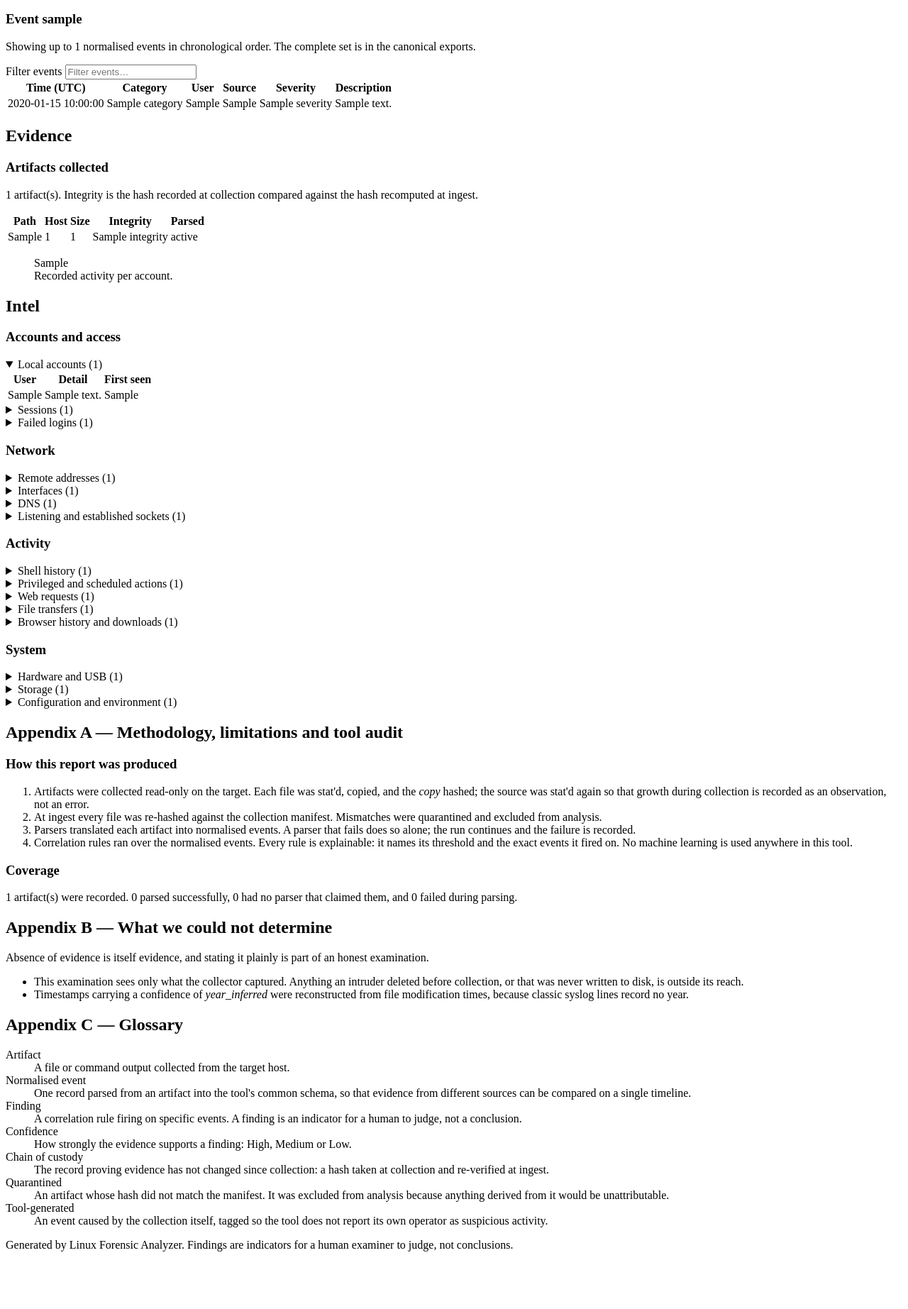
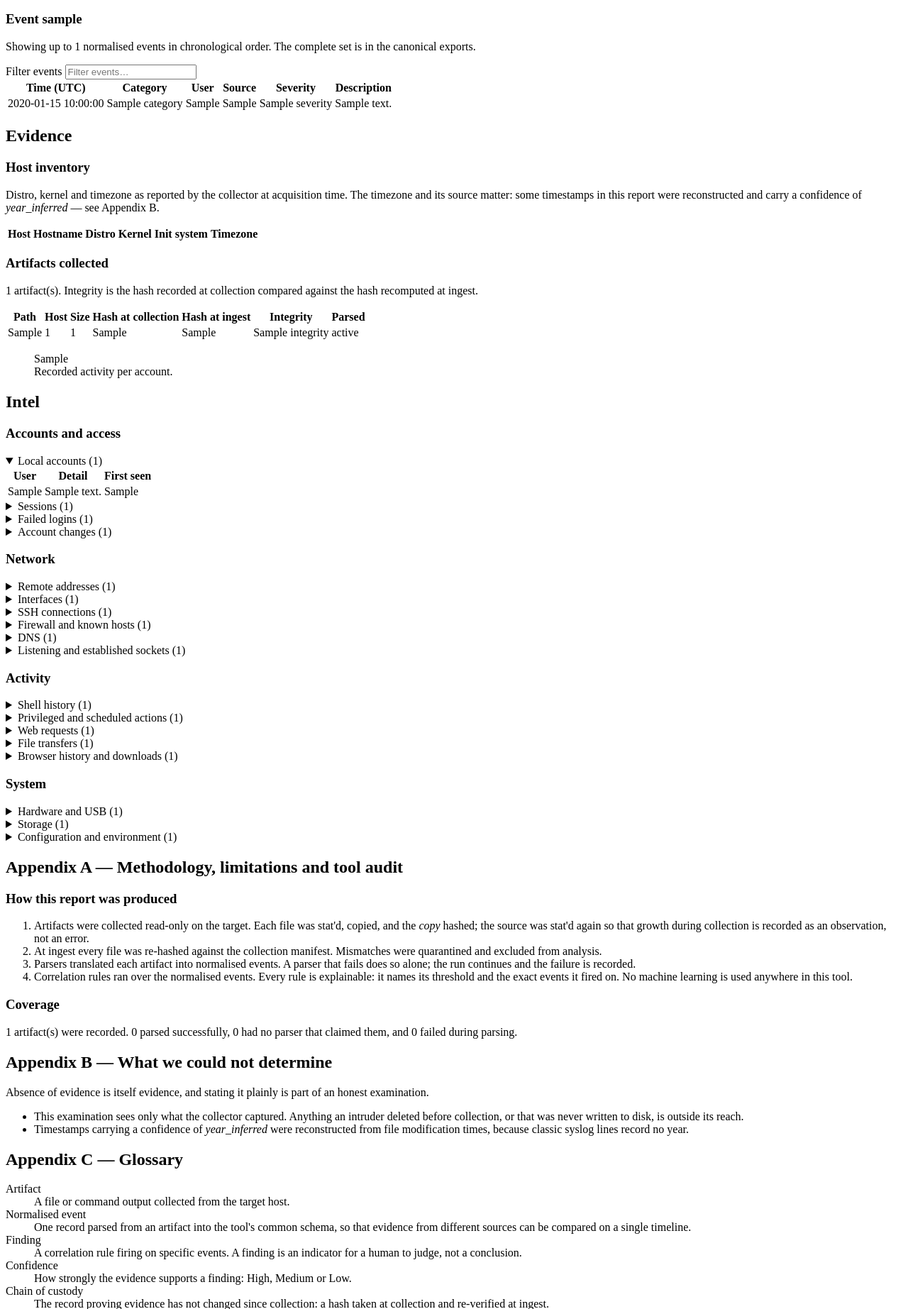
Before and after one commit to internsdfir-hub/Linux-Forensics-system, a Python web app: template analyzer/lfa/ui/templates/report.html.j2 in a window 1280 px wide. Shown: the part 1457-3302 px from the top of the page at 71% size. Before the commit the page ends 3221 px from the top, so only its background shows below. Run offline with Jinja, Linux system fonts and the light colour scheme; the template is opened without the code that fills it: most values are stand-ins (such as "Sample title", 1, 10 or a date in 2020); lists and menus that the app fills with data are empty.

Commit message:
fix(report): restore host inventory, chain-of-custody hashes, finding id; fix entity escaping; render remaining intel keys
Round 1 review fixes on task 5, all defects in the brief rather than the
implementation:

1. Evidence section now shows a host inventory table (distro, kernel, init
   system, timezone and its source) above the artifact table, read from
   summary.hosts_meta via .get() chains. Without this, Appendix B's
   year_inferred timezone caveat had nothing for the reader to check it
   against.
2. Artifact table restores sha256_at_collect / sha256_at_ingest, truncated
   to 16 chars in a .mono cell with the full hash in a title attribute. An
   integrity badge asserting pass/fail without the underlying hashes is not
   a chain of custody.
3. Every '&mdash;' string literal inside a {{ }} expression (in
   _evidence.html.j2, _intel.html.j2's macro, and three columns of
   _timeline.html.j2) was being double-escaped by autoescape into the
   literal text "&mdash;" in the browser. Replaced with the actual em-dash
   character. Entities written directly in HTML text, outside {{ }}, were
   left untouched.
4. Findings' technical drawer now leads with the finding_id, which is how
   an examiner cross-references a finding against the canonical JSON/CSV
   exports.
5. Added three of six previously-unrendered intel keys: user_diffs
   (account changes) under Accounts and access, and firewall_network /
   ssh_connections under Network. The other three (logins,
   internet_services, network_persistence) stay out as legacy aggregates
   that duplicate data already shown elsewhere.

No new `| safe` was introduced anywhere; the six permitted occurrences
(inline_css, inline_js, svg_chart, severity_chart, user_chart,
failures_chart) are unchanged.

```diff
--- a/analyzer/lfa/ui/templates/partials/_evidence.html.j2
+++ b/analyzer/lfa/ui/templates/partials/_evidence.html.j2
@@ -1,5 +1,45 @@
 <section id="sec-evidence" aria-labelledby="h-evidence">
   <h2 id="h-evidence">Evidence</h2>
+
+  <h3>Host inventory</h3>
+  <p class="muted">Distro, kernel and timezone as reported by the collector at
+     acquisition time. The timezone and its source matter: some timestamps in
+     this report were reconstructed and carry a confidence of
+     <em>year_inferred</em> &mdash; see Appendix B.</p>
+
+  <div class="table-scroll">
+    <table class="data-table" data-sortable>
+      <thead>
+        <tr>
+          <th scope="col" data-sort="text">Host</th>
+          <th scope="col" data-sort="text">Hostname</th>
+          <th scope="col" data-sort="text">Distro</th>
+          <th scope="col" data-sort="text">Kernel</th>
+          <th scope="col" data-sort="text">Init system</th>
+          <th scope="col" data-sort="text">Timezone</th>
+        </tr>
+      </thead>
+      <tbody>
+        {% for host_id, host_meta in summary.hosts_meta.items() %}
+        {% set host = host_meta.get('collector_manifest', {}).get('host', {}) %}
+        <tr>
+          <td class="mono">{{ host_id }}</td>
+          <td>{{ host.get('hostname') or '—' }}</td>
+          <td>
+            {{ host.get('pretty_name') or host.get('distro_id') or '—' }}
+            {%- if host.get('version_id') %} {{ host.get('version_id') }}{% endif %}
+          </td>
+          <td class="mono">{{ host.get('kernel') or '—' }}</td>
+          <td>{{ host.get('init_system') or '—' }}</td>
+          <td>
+            {{ host.get('timezone') or '—' }}
+            {%- if host.get('timezone_source') %} ({{ host.get('timezone_source') }}){% endif %}
+          </td>
+        </tr>
+        {% endfor %}
+      </tbody>
+    </table>
+  </div>
 
   <h3>Artifacts collected</h3>
   <p class="muted">{{ artifacts | length }} artifact(s). Integrity is the hash
@@ -12,6 +52,8 @@
           <th scope="col" data-sort="text">Path</th>
           <th scope="col" data-sort="text">Host</th>
           <th scope="col" data-sort="number">Size</th>
+          <th scope="col" data-sort="text">Hash at collection</th>
+          <th scope="col" data-sort="text">Hash at ingest</th>
           <th scope="col" data-sort="text">Integrity</th>
           <th scope="col" data-sort="text">Parsed</th>
         </tr>
@@ -21,7 +63,13 @@
         <tr>
           <td class="mono">{{ a.original_path }}</td>
           <td>{{ a.host_id }}</td>
-          <td class="num">{{ a.size if a.size is not none else '&mdash;' }}</td>
+          <td class="num">{{ a.size if a.size is not none else '—' }}</td>
+          <td class="mono" title="{{ a.sha256_at_collect or '' }}">
+            {{ a.sha256_at_collect[:16] if a.sha256_at_collect else '—' }}
+          </td>
+          <td class="mono" title="{{ a.sha256_at_ingest or '' }}">
+            {{ a.sha256_at_ingest[:16] if a.sha256_at_ingest else '—' }}
+          </td>
           <td>
             <span class="state state--{{ a.integrity or 'unknown' }}">
               {{ a.integrity or 'unknown' }}
--- a/analyzer/lfa/ui/templates/partials/_findings.html.j2
+++ b/analyzer/lfa/ui/templates/partials/_findings.html.j2
@@ -29,7 +29,7 @@
       <summary>Technical detail</summary>
       <p class="mono">{{ f.technical_detail }}</p>
       <p class="muted">
-        Rule {{ f.rule_name }} v{{ f.rule_version }}
+        Finding {{ f.finding_id }} &middot; Rule {{ f.rule_name }} v{{ f.rule_version }}
         {%- if f.first_ts_utc %} &middot; {{ f.first_ts_utc }}{% endif %}
         {%- if f.host_id %} &middot; host {{ f.host_id }}{% endif %}
         &middot; {{ f.event_ids | length }} supporting event(s)
--- a/analyzer/lfa/ui/templates/partials/_intel.html.j2
+++ b/analyzer/lfa/ui/templates/partials/_intel.html.j2
@@ -7,7 +7,7 @@
       </thead>
       <tbody>
         {% for r in rows %}
-        <tr>{% for c in columns %}<td>{{ r[c[0]] if r[c[0]] is not none else '&mdash;' }}</td>{% endfor %}</tr>
+        <tr>{% for c in columns %}<td>{{ r[c[0]] if r[c[0]] is not none else '—' }}</td>{% endfor %}</tr>
         {% endfor %}
       </tbody>
     </table>
@@ -30,6 +30,9 @@
   <details><summary>Failed logins ({{ intel.failed_logins | length }})</summary>
     {{ intel_table(intel.failed_logins, [('actor_user','User'), ('source_ip','From'), ('attempt_count','Attempts'), ('first_attempt','First'), ('last_attempt','Last')]) }}
   </details>
+  <details><summary>Account changes ({{ intel.user_diffs | length }})</summary>
+    {{ intel_table(intel.user_diffs, [('subcategory','Change'), ('actor_user','User'), ('description','Detail'), ('timestamp_utc','Time'), ('severity','Severity')]) }}
+  </details>
 
   <h3>Network</h3>
   <details><summary>Remote addresses ({{ intel.remote_ips | length }})</summary>
@@ -37,6 +40,12 @@
   </details>
   <details><summary>Interfaces ({{ intel.network_interfaces | length }})</summary>
     {{ intel_table(intel.network_interfaces, [('description','Interface'), ('source_ip','Address'), ('notes','Notes')]) }}
+  </details>
+  <details><summary>SSH connections ({{ intel.ssh_connections | length }})</summary>
+    {{ intel_table(intel.ssh_connections, [('timestamp_utc','Time'), ('direction','Direction'), ('actor_user','User'), ('source_ip','Address'), ('description','Detail')]) }}
+  </details>
+  <details><summary>Firewall and known hosts ({{ intel.firewall_network | length }})</summary>
+    {{ intel_table(intel.firewall_network, [('subcategory','Kind'), ('timestamp_utc','Time'), ('source_ip','Address'), ('description','Detail')]) }}
   </details>
   <details><summary>DNS ({{ intel.dns_activity | length }})</summary>
     {{ intel_table(intel.dns_activity, [('subcategory','Kind'), ('description','Detail'), ('notes','Source')]) }}
--- a/analyzer/lfa/ui/templates/partials/_timeline.html.j2
+++ b/analyzer/lfa/ui/templates/partials/_timeline.html.j2
@@ -41,10 +41,10 @@
       <tbody>
         {% for e in events %}
         <tr>
-          <td class="mono">{{ e.timestamp_utc or '&mdash;' }}</td>
+          <td class="mono">{{ e.timestamp_utc or '—' }}</td>
           <td>{{ e.category }}</td>
-          <td>{{ e.actor_user or '&mdash;' }}</td>
-          <td class="mono">{{ e.source_ip or e.source_host or '&mdash;' }}</td>
+          <td>{{ e.actor_user or '—' }}</td>
+          <td class="mono">{{ e.source_ip or e.source_host or '—' }}</td>
           <td><span class="badge badge--{{ e.severity }}">{{ e.severity }}</span></td>
           <td>{{ e.description }}</td>
         </tr>
```
Also changed, not shown: tests/test_report_structure.py (+66 -0 lines).
